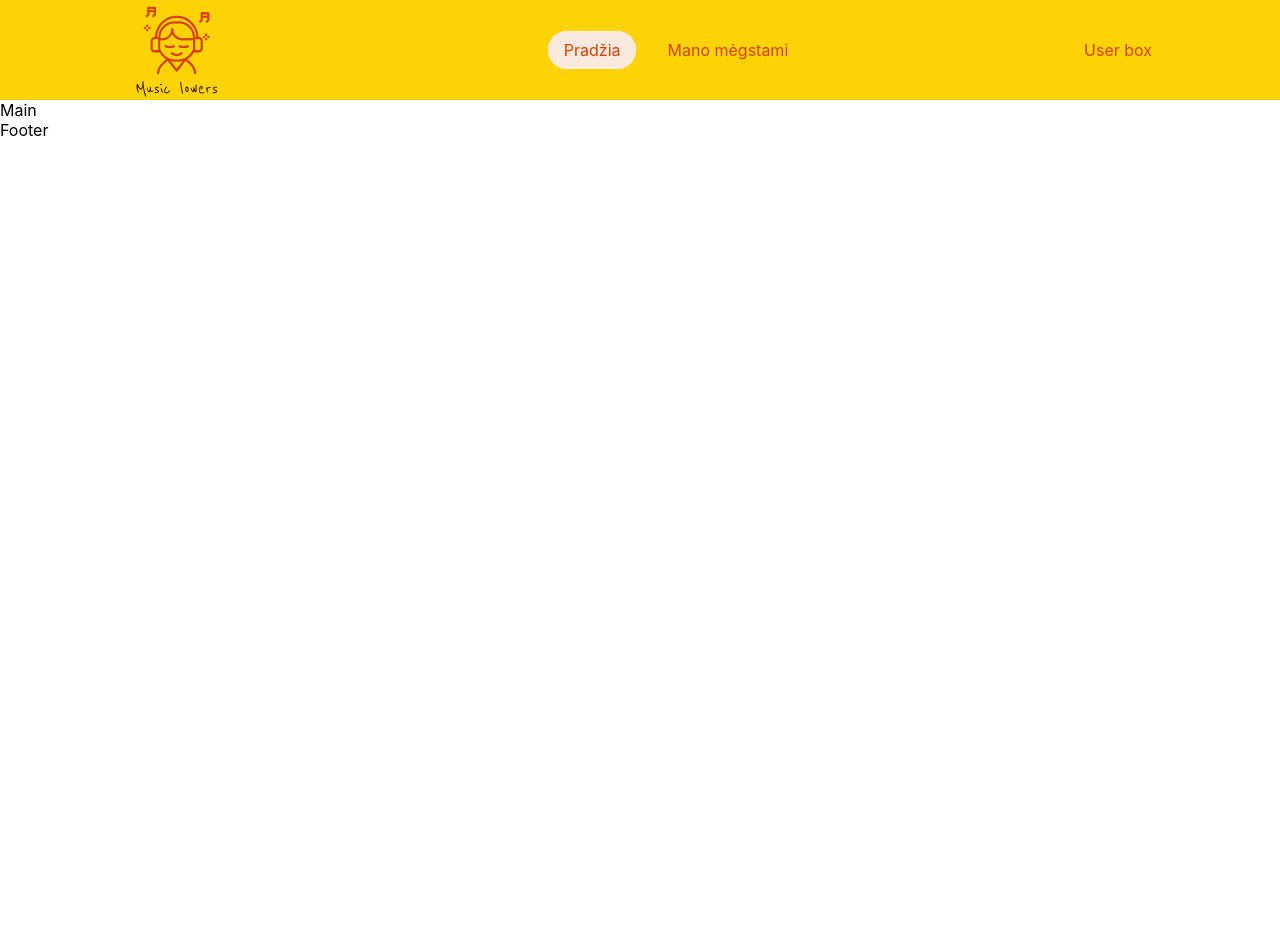
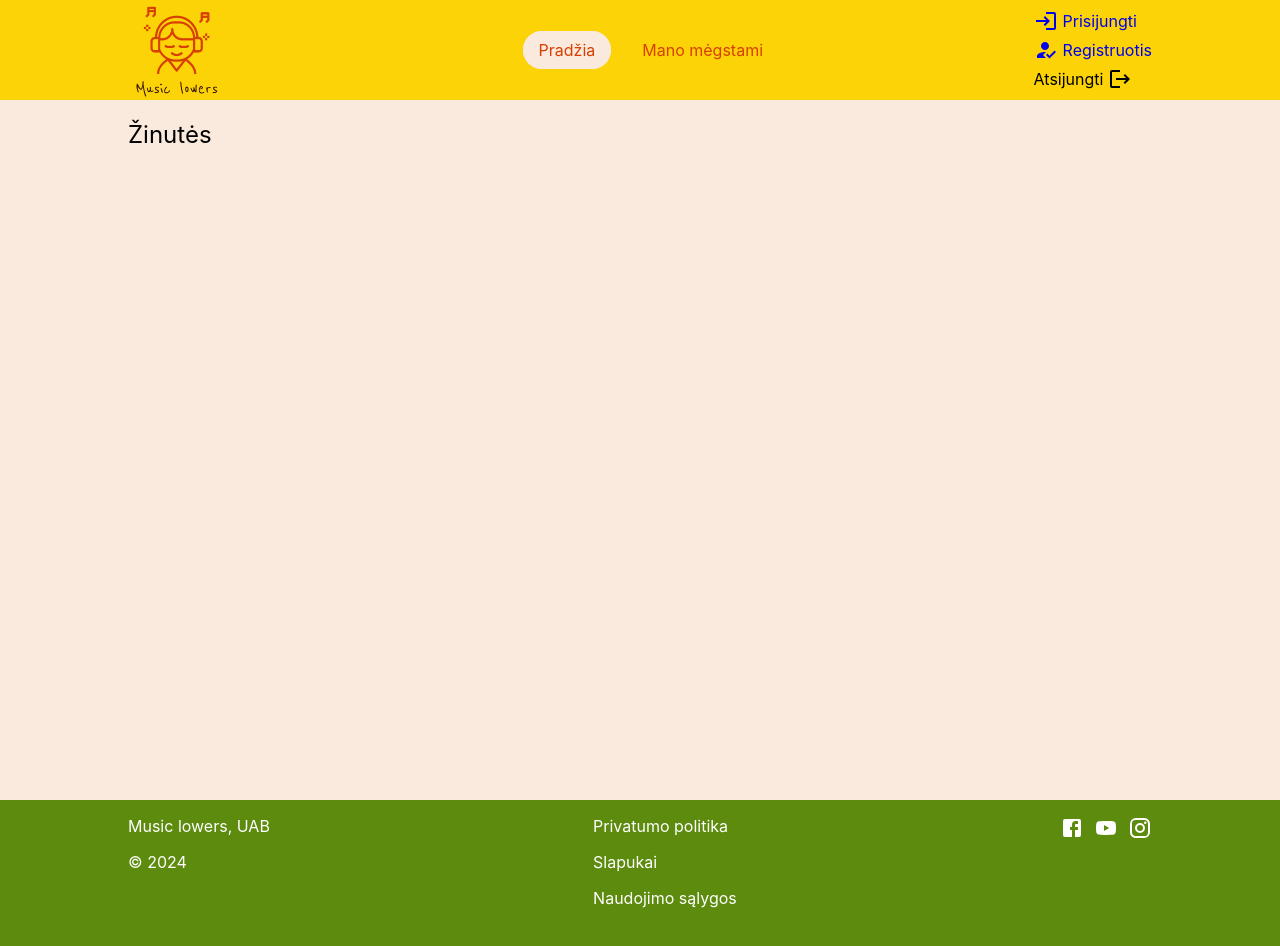
Before and after one commit to deividas-butkus/React-TS-atsiskaitymas-CA, a React (Create React App) app: page / in a window 1280 px wide. Shown: the top 946 px of the page. Before the commit the page ends 800 px from the top, so only its background shows below. Built offline with nearby package versions, Linux system fonts and the light colour scheme.

Commit message:
Posts section created | NavBar and UserBox component split from Header | UseBox styling applied | Footer content and styling done

```diff
--- /dev/null
+++ b/src/components/molecules/NavBar.tsx
@@ -0,0 +1,47 @@
+import styled from "styled-components";
+import { NavLink } from "react-router-dom";
+
+const StyledNav = styled.nav`
+  > ul {
+    list-style: none;
+    display: flex;
+    gap: 15px;
+    > li {
+      cursor: pointer;
+      > a {
+        padding: 7px 14px;
+        color: #d73f03;
+        text-decoration: none;
+        border: 2px solid transparent;
+        transition: outline 0.2s;
+        &.active {
+          border: 2px solid #faeadd;
+          border-radius: 20px;
+          background-color: #faeadd;
+          color: #d73f03;
+        }
+        &:hover {
+          outline: 2px solid #faeadd;
+          border-radius: 20px;
+        }
+      }
+    }
+  }
+`;
+
+const NavBar = () => {
+  return (
+    <StyledNav>
+      <ul>
+        <li>
+          <NavLink to={"/"}>Pradžia</NavLink>
+        </li>
+        <li>
+          <NavLink to={"/userPage"}>Mano mėgstami</NavLink>
+        </li>
+      </ul>
+    </StyledNav>
+  );
+};
+
+export default NavBar;
--- /dev/null
+++ b/src/components/molecules/UserBox.tsx
@@ -0,0 +1,46 @@
+import { Link } from "react-router-dom";
+import styled from "styled-components";
+
+import LoginIcon from "@mui/icons-material/Login";
+import LogoutIcon from "@mui/icons-material/Logout";
+import HowToRegIcon from "@mui/icons-material/HowToReg";
+
+const StyledUserBoxDiv = styled.div`
+    display: flex;
+    flex-direction: column;
+    align-items: left;
+    gap: 5px;
+    > a, div {
+      text-decoration: none;
+      display: flex;
+      align-items: center;
+      gap: 5px;
+      &:hover {
+          cursor: pointer;
+          color: #d73f03;
+
+      }
+    }
+  }
+`;
+
+const UserBox = () => {
+  return (
+    <StyledUserBoxDiv>
+      <Link to={"/login"}>
+        <LoginIcon />
+        <span>Prisijungti</span>
+      </Link>
+      <Link to={"/register"}>
+        <HowToRegIcon />
+        <span>Registruotis</span>
+      </Link>
+      <div>
+        <span>Atsijungti</span>
+        <LogoutIcon />
+      </div>
+    </StyledUserBoxDiv>
+  );
+};
+
+export default UserBox;
--- a/src/components/organisms/Footer.tsx
+++ b/src/components/organisms/Footer.tsx
@@ -1,5 +1,63 @@
+import styled from "styled-components";
+import FacebookIcon from "@mui/icons-material/Facebook";
+import YouTubeIcon from "@mui/icons-material/YouTube";
+import InstagramIcon from "@mui/icons-material/Instagram";
+import { Link } from "react-router-dom";
+
+const StyledFooter = styled.footer`
+  height: 20vh;
+  background-color: #5d8b0e;
+  color: #fff;
+  display: flex;
+  justify-content: space-between;
+  align-items: top;
+  > div {
+    a {
+      color: inherit;
+      text-decoration: none;
+      &:hover {
+        color: #d73f03;
+      }
+    }
+  }
+  > div.social {
+    display: flex;
+    gap: 10px;
+    margin-top: 16px;
+  }
+`;
+
 const Footer = () => {
-  return <footer>Footer</footer>;
+  return (
+    <StyledFooter>
+      <div>
+        <p>Music lowers, UAB</p>
+        <p>&copy; {new Date().getFullYear()}</p>
+      </div>
+      <div>
+        <p>
+          <Link to={"/policies/privacy"}>Privatumo politika</Link>
+        </p>
+        <p>
+          <Link to={"/policies/cookies"}>Slapukai</Link>
+        </p>
+        <p>
+          <Link to={"/policies/terms"}>Naudojimo sąlygos</Link>
+        </p>
+      </div>
+      <div className="social">
+        <a href="https://www.facebook.com/">
+          <FacebookIcon />
+        </a>
+        <a href="https://www.youtube.com/">
+          <YouTubeIcon />
+        </a>
+        <a href="https://www.instagram.com/">
+          <InstagramIcon />
+        </a>
+      </div>
+    </StyledFooter>
+  );
 };
 
 export default Footer;
--- a/src/components/organisms/Header.tsx
+++ b/src/components/organisms/Header.tsx
@@ -1,7 +1,8 @@
-import { NavLink } from "react-router-dom";
 import styled from "styled-components";
 
 import Logo from "../atoms/Logo";
+import NavBar from "../molecules/NavBar";
+import UserBox from "../molecules/UserBox";
 
 const StyledHeader = styled.header`
   padding: 0 10%;
@@ -15,33 +16,7 @@ const StyledHeader = styled.header`
     max-width: 100px;
     height: 100px;
   }
-  > nav {
-    > ul {
-      list-style: none;
-      display: flex;
-      gap: 15px;
-      > li {
-        cursor: pointer;
-        > a {
-          padding: 7px 14px;
-          color: #d73f03;
-          text-decoration: none;
-          border: 2px solid transparent;
-          transition: outline 0.2s;
-          &.active {
-            border: 2px solid #faeadd;
-            border-radius: 20px;
-            background-color: #faeadd;
-            color: #d73f03;
-          }
-          &:hover {
-            outline: 2px solid #faeadd;
-            border-radius: 20px;
-          }
-        }
-      }
-    }
-  }
+
   > div.userBox {
     display: flex;
     flex-direction: column;
@@ -70,17 +45,9 @@ const Header = ({ logoImg }: Props) => {
       <div className="logo">
         <Logo logoImg={logoImg} />
       </div>
-      <nav>
-        <ul>
-          <li>
-            <NavLink to={"/"}>Pradžia</NavLink>
-          </li>
-          <li>
-            <NavLink to={"/userPage"}>Mano mėgstami</NavLink>
-          </li>
-        </ul>
-      </nav>
-      <div className="userBox">User box</div>
+      <NavBar />
+
+      <UserBox />
     </StyledHeader>
   );
 };
--- /dev/null
+++ b/src/components/organisms/Posts.tsx
@@ -0,0 +1,22 @@
+import styled from "styled-components";
+
+const StyledPostsSection = styled.section`
+  min-height: calc(100vh - 100px);
+  background-color: #faeadd;
+  > h1 {
+    margin: 0;
+    padding: 20px 0;
+    font-size: 1.5rem;
+    font-weight: 400;
+  }
+`;
+
+const Posts = () => {
+  return (
+    <StyledPostsSection>
+      <h1>Žinutės</h1>
+    </StyledPostsSection>
+  );
+};
+
+export default Posts;
--- a/src/components/pages/Home.tsx
+++ b/src/components/pages/Home.tsx
@@ -1,8 +1,12 @@
+import Posts from "../organisms/Posts";
 import PageTemplate from "../templates/PageTemplate";
+
 const Home = () => {
   return (
     <PageTemplate>
-      <main>Main</main>
+      <main>
+        <Posts />
+      </main>
     </PageTemplate>
   );
 };
--- a/src/index.css
+++ b/src/index.css
@@ -1,13 +1,19 @@
 body {
   margin: 0;
-  font-family: -apple-system, BlinkMacSystemFont, 'Segoe UI', 'Roboto', 'Oxygen',
-    'Ubuntu', 'Cantarell', 'Fira Sans', 'Droid Sans', 'Helvetica Neue',
+  font-family: -apple-system, BlinkMacSystemFont, "Segoe UI", "Roboto", "Oxygen",
+    "Ubuntu", "Cantarell", "Fira Sans", "Droid Sans", "Helvetica Neue",
     sans-serif;
   -webkit-font-smoothing: antialiased;
   -moz-osx-font-smoothing: grayscale;
 }
 
 code {
-  font-family: source-code-pro, Menlo, Monaco, Consolas, 'Courier New',
+  font-family: source-code-pro, Menlo, Monaco, Consolas, "Courier New",
     monospace;
 }
+
+header,
+section,
+footer {
+  padding: 0 10%;
+}
```
